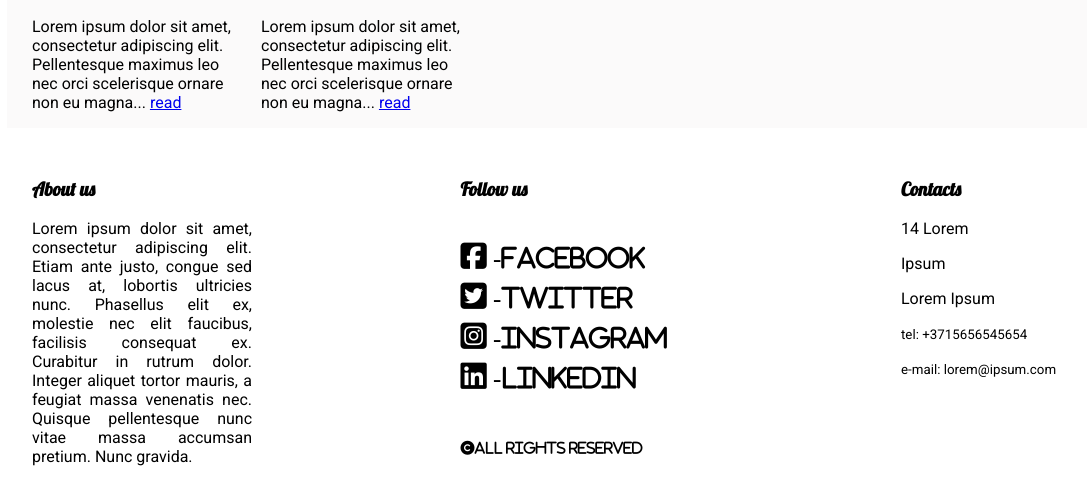
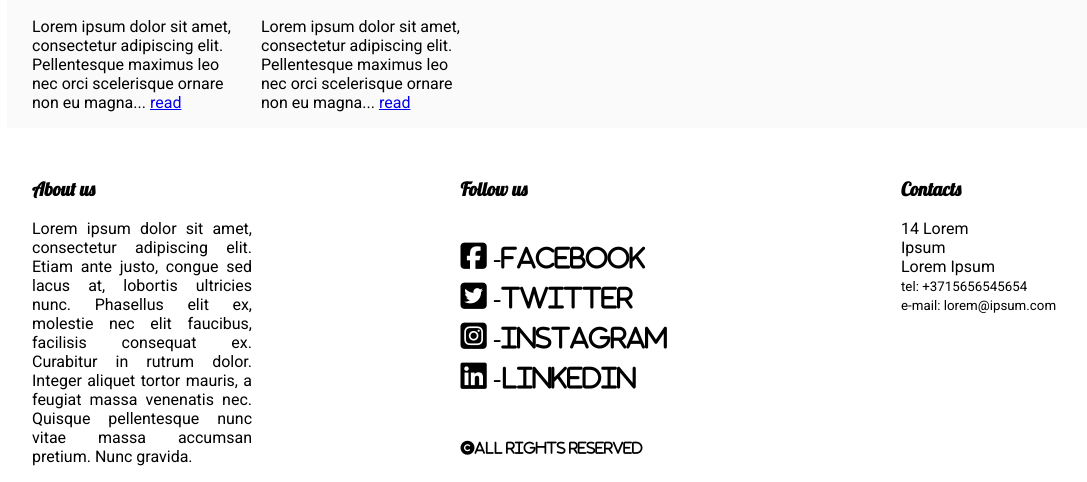
Before and after one commit to SergeyGor85/gitTutorial, a plain HTML site: page index.html in a window 1280 px wide. Shown: the part 1263-1745 px from the top of the page, without its empty margins (101-1188 px from the left). Drawn offline with Linux system fonts and the light colour scheme.

Commit message:
add styles

```diff
--- a/styles.css
+++ b/styles.css
@@ -105,6 +105,9 @@ footer div article:last-child{
     width: 220px;
     text-align: justify;
 }
+footer div article:last-child p{
+    margin: 0;
+}
 aside i{
     font-size: 40px;
     margin-top: 20px;
```
